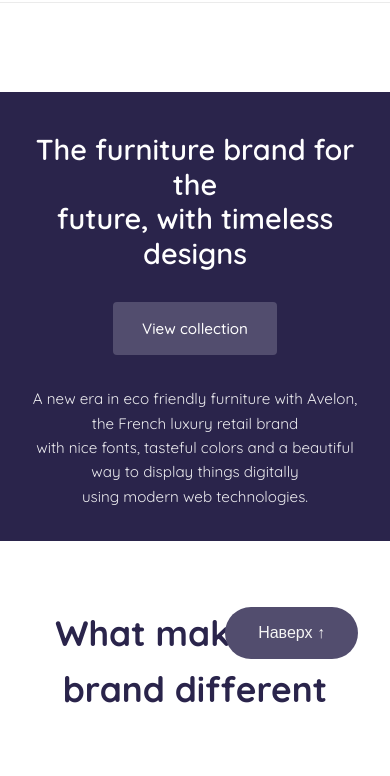
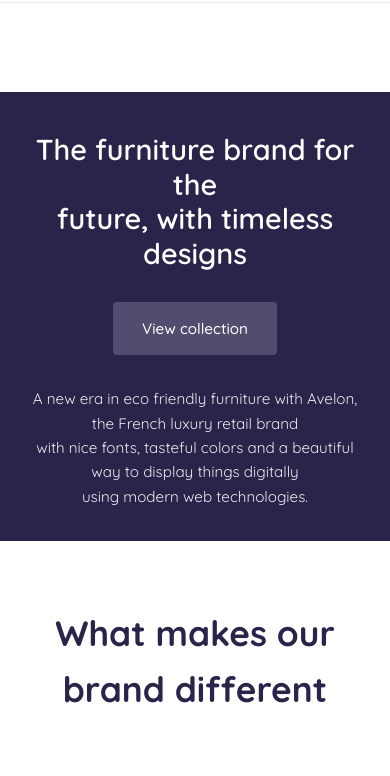
Before and after one commit to yurikses/front-back-furniture, a plain HTML site: page index.html in a window 390 px wide. Shown: the part 68-844 px from the top of the page. Drawn offline with Linux system fonts and the light colour scheme.

```diff
--- a/index.html
+++ b/index.html
@@ -150,7 +150,7 @@
 
     </div>
 </main>
-<button class="up-mobile-button">Наверх &uarr;</button>
+<button class="up-mobile-button hidden">Наверх &uarr;</button>
 <footer class="footer">
 
     <div class="footer-links">
```
